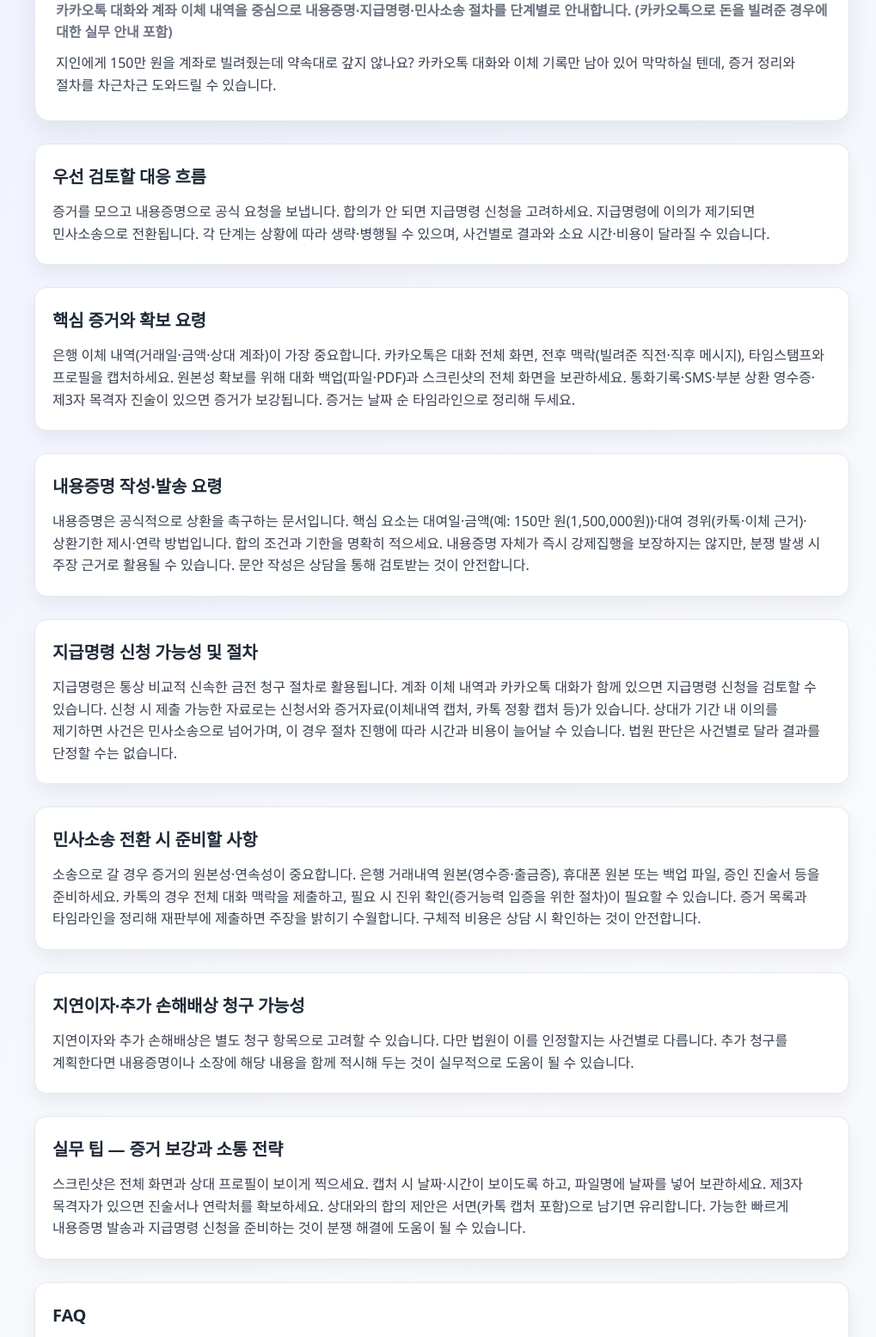
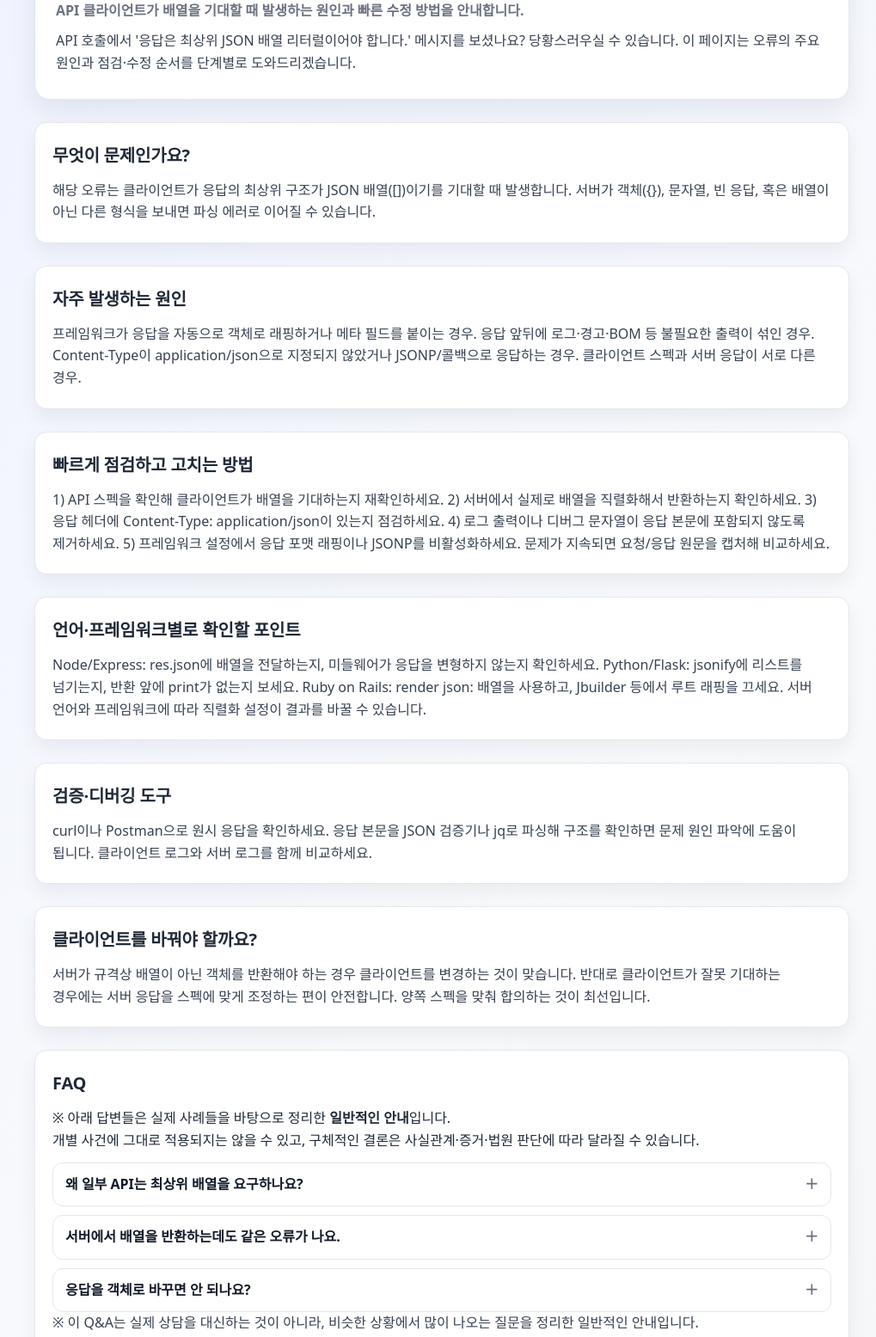
Before and after one commit to kimyoel/money-keeper, a plain HTML site: page public/case.html in a window 1280 px wide. Shown: the part 256-1811 px from the top of the page at 86% size, without its empty margins (126-1145 px from the left). Drawn offline with Linux system fonts and the light colour scheme.

Commit message:
auto: publish case

```diff
--- a/public/case.html
+++ b/public/case.html
@@ -2,8 +2,8 @@
 <html lang="ko">
 <head>
   <meta charset="utf-8" />
-  <title>카톡으로만 빌려준 150만 원(1,500,000원) 돌려받는 방법</title>
-  <meta name="description" content="카카오톡 대화와 계좌 이체 내역을 기준으로 내용증명 발송, 지급명령 신청 가능성, 민사소송 전환 시 필요한 증거와 절차를 단계별로 안내합니다. (카카오톡으로 돈을 빌려준 경우, 카톡 빚 독촉 관련 실무 가이드)" />
+  <title>응답은 최상위 JSON 배열 리터럴이어야 합니다 — 원인과 해결</title>
+  <meta name="description" content="API 호출 시 '응답은 최상위 JSON 배열 리터럴이어야 합니다.' 오류의 원인과 점검·수정 방법을 간단히 정리한 가이드." />
   <link rel="stylesheet" href="./styles.css" />
 </head>
 <body>
@@ -22,50 +22,45 @@
         <span class="breadcrumb-sep">›</span>
         <a href="./index.html">상황별 미수금 가이드</a>
         <span class="breadcrumb-sep">›</span>
-        <span class="breadcrumb-current breadcrumb-ellipsis">카톡으로만 빌려준 150만 원(1,500,000원) 돌려받는 방법</span>
+        <span class="breadcrumb-current breadcrumb-ellipsis">응답은 최상위 JSON 배열 리터럴이어야 합니다 — 원인과 해결</span>
       </div>
     </div>
 
     <section class="hero">
-      <h1>카톡으로만 빌려준 150만 원(1,500,000원), 돌려받는 방법</h1>
-      <p class="subtitle">카카오톡 대화와 계좌 이체 내역을 중심으로 내용증명·지급명령·민사소송 절차를 단계별로 안내합니다. (카카오톡으로 돈을 빌려준 경우에 대한 실무 안내 포함)</p>
-      <p class="intro">지인에게 150만 원을 계좌로 빌려줬는데 약속대로 갚지 않나요? 카카오톡 대화와 이체 기록만 남아 있어 막막하실 텐데, 증거 정리와 절차를 차근차근 도와드릴 수 있습니다.</p>
+      <h1>응답은 최상위 JSON 배열 리터럴이어야 합니다 오류 해결 가이드</h1>
+      <p class="subtitle">API 클라이언트가 배열을 기대할 때 발생하는 원인과 빠른 수정 방법을 안내합니다.</p>
+      <p class="intro">API 호출에서 '응답은 최상위 JSON 배열 리터럴이어야 합니다.' 메시지를 보셨나요? 당황스러우실 수 있습니다. 이 페이지는 오류의 주요 원인과 점검·수정 순서를 단계별로 도와드리겠습니다.</p>
     </section>
 
 
-      <section class="section" id="options_overview">
-        <h2>우선 검토할 대응 흐름</h2>
-        <p>증거를 모으고 내용증명으로 공식 요청을 보냅니다. 합의가 안 되면 지급명령 신청을 고려하세요. 지급명령에 이의가 제기되면 민사소송으로 전환됩니다. 각 단계는 상황에 따라 생략·병행될 수 있으며, 사건별로 결과와 소요 시간·비용이 달라질 수 있습니다.</p>
+      <section class="section" id="overview">
+        <h2>무엇이 문제인가요?</h2>
+        <p>해당 오류는 클라이언트가 응답의 최상위 구조가 JSON 배열([])이기를 기대할 때 발생합니다. 서버가 객체({}), 문자열, 빈 응답, 혹은 배열이 아닌 다른 형식을 보내면 파싱 에러로 이어질 수 있습니다.</p>
       </section>
 
-      <section class="section" id="evidence">
-        <h2>핵심 증거와 확보 요령</h2>
-        <p>은행 이체 내역(거래일·금액·상대 계좌)이 가장 중요합니다. 카카오톡은 대화 전체 화면, 전후 맥락(빌려준 직전·직후 메시지), 타임스탬프와 프로필을 캡처하세요. 원본성 확보를 위해 대화 백업(파일·PDF)과 스크린샷의 전체 화면을 보관하세요. 통화기록·SMS·부분 상환 영수증·제3자 목격자 진술이 있으면 증거가 보강됩니다. 증거는 날짜 순 타임라인으로 정리해 두세요.</p>
+      <section class="section" id="common-causes">
+        <h2>자주 발생하는 원인</h2>
+        <p>프레임워크가 응답을 자동으로 객체로 래핑하거나 메타 필드를 붙이는 경우. 응답 앞뒤에 로그·경고·BOM 등 불필요한 출력이 섞인 경우. Content-Type이 application/json으로 지정되지 않았거나 JSONP/콜백으로 응답하는 경우. 클라이언트 스펙과 서버 응답이 서로 다른 경우.</p>
       </section>
 
-      <section class="section" id="how_to_send">
-        <h2>내용증명 작성·발송 요령</h2>
-        <p>내용증명은 공식적으로 상환을 촉구하는 문서입니다. 핵심 요소는 대여일·금액(예: 150만 원(1,500,000원))·대여 경위(카톡·이체 근거)·상환기한 제시·연락 방법입니다. 합의 조건과 기한을 명확히 적으세요. 내용증명 자체가 즉시 강제집행을 보장하지는 않지만, 분쟁 발생 시 주장 근거로 활용될 수 있습니다. 문안 작성은 상담을 통해 검토받는 것이 안전합니다.</p>
+      <section class="section" id="quick-fixes">
+        <h2>빠르게 점검하고 고치는 방법</h2>
+        <p>1) API 스펙을 확인해 클라이언트가 배열을 기대하는지 재확인하세요. 2) 서버에서 실제로 배열을 직렬화해서 반환하는지 확인하세요. 3) 응답 헤더에 Content-Type: application/json이 있는지 점검하세요. 4) 로그 출력이나 디버그 문자열이 응답 본문에 포함되지 않도록 제거하세요. 5) 프레임워크 설정에서 응답 포맷 래핑이나 JSONP를 비활성화하세요. 문제가 지속되면 요청/응답 원문을 캡처해 비교하세요.</p>
       </section>
 
-      <section class="section" id="claim_paying_order">
-        <h2>지급명령 신청 가능성 및 절차</h2>
-        <p>지급명령은 통상 비교적 신속한 금전 청구 절차로 활용됩니다. 계좌 이체 내역과 카카오톡 대화가 함께 있으면 지급명령 신청을 검토할 수 있습니다. 신청 시 제출 가능한 자료로는 신청서와 증거자료(이체내역 캡처, 카톡 정황 캡처 등)가 있습니다. 상대가 기간 내 이의를 제기하면 사건은 민사소송으로 넘어가며, 이 경우 절차 진행에 따라 시간과 비용이 늘어날 수 있습니다. 법원 판단은 사건별로 달라 결과를 단정할 수는 없습니다.</p>
+      <section class="section" id="language-specific-tips">
+        <h2>언어·프레임워크별로 확인할 포인트</h2>
+        <p>Node/Express: res.json에 배열을 전달하는지, 미들웨어가 응답을 변형하지 않는지 확인하세요. Python/Flask: jsonify에 리스트를 넘기는지, 반환 앞에 print가 없는지 보세요. Ruby on Rails: render json: 배열을 사용하고, Jbuilder 등에서 루트 래핑을 끄세요. 서버 언어와 프레임워크에 따라 직렬화 설정이 결과를 바꿀 수 있습니다.</p>
       </section>
 
-      <section class="section" id="lawsuit_steps">
-        <h2>민사소송 전환 시 준비할 사항</h2>
-        <p>소송으로 갈 경우 증거의 원본성·연속성이 중요합니다. 은행 거래내역 원본(영수증·출금증), 휴대폰 원본 또는 백업 파일, 증인 진술서 등을 준비하세요. 카톡의 경우 전체 대화 맥락을 제출하고, 필요 시 진위 확인(증거능력 입증을 위한 절차)이 필요할 수 있습니다. 증거 목록과 타임라인을 정리해 재판부에 제출하면 주장을 밝히기 수월합니다. 구체적 비용은 상담 시 확인하는 것이 안전합니다.</p>
+      <section class="section" id="testing-tools">
+        <h2>검증·디버깅 도구</h2>
+        <p>curl이나 Postman으로 원시 응답을 확인하세요. 응답 본문을 JSON 검증기나 jq로 파싱해 구조를 확인하면 문제 원인 파악에 도움이 됩니다. 클라이언트 로그와 서버 로그를 함께 비교하세요.</p>
       </section>
 
-      <section class="section" id="interest_and_additional_claims">
-        <h2>지연이자·추가 손해배상 청구 가능성</h2>
-        <p>지연이자와 추가 손해배상은 별도 청구 항목으로 고려할 수 있습니다. 다만 법원이 이를 인정할지는 사건별로 다릅니다. 추가 청구를 계획한다면 내용증명이나 소장에 해당 내용을 함께 적시해 두는 것이 실무적으로 도움이 될 수 있습니다.</p>
-      </section>
-
-      <section class="section" id="practical_tips">
-        <h2>실무 팁 — 증거 보강과 소통 전략</h2>
-        <p>스크린샷은 전체 화면과 상대 프로필이 보이게 찍으세요. 캡처 시 날짜·시간이 보이도록 하고, 파일명에 날짜를 넣어 보관하세요. 제3자 목격자가 있으면 진술서나 연락처를 확보하세요. 상대와의 합의 제안은 서면(카톡 캡처 포함)으로 남기면 유리합니다. 가능한 빠르게 내용증명 발송과 지급명령 신청을 준비하는 것이 분쟁 해결에 도움이 될 수 있습니다.</p>
+      <section class="section" id="when-to-change-client">
+        <h2>클라이언트를 바꿔야 할까요?</h2>
+        <p>서버가 규격상 배열이 아닌 객체를 반환해야 하는 경우 클라이언트를 변경하는 것이 맞습니다. 반대로 클라이언트가 잘못 기대하는 경우에는 서버 응답을 스펙에 맞게 조정하는 편이 안전합니다. 양쪽 스펙을 맞춰 합의하는 것이 최선입니다.</p>
       </section>
 
 
@@ -78,23 +73,18 @@
       <div class="faq">
 
         <details>
-          <summary>카톡과 은행 이체 내역만으로 지급명령 신청이 가능한가요?</summary>
-          <div>카카오톡 대화와 은행 이체 내역이 함께 있으면 지급명령 신청을 검토할 수 있습니다. 다만 법원 판단은 사건별로 달라 결과를 보장할 수는 없습니다. 증거를 정리해 신청서와 함께 제출하면 심사에 도움이 될 수 있습니다.</div>
+          <summary>왜 일부 API는 최상위 배열을 요구하나요?</summary>
+          <div>클라이언트 라이브러리나 사양이 항목 목록을 배열로 파싱하도록 설계된 경우입니다. 또한 특정 프로토콜이나 레거시 클라이언트가 배열 구조를 전제로 하는 사례도 있습니다.</div>
         </details>
 
         <details>
-          <summary>현금으로 건네주고 카톡만 남아있다면 돌려받을 수 있을까요?</summary>
-          <div>현금의 경우 계좌 기록이 없어 증거가 약해집니다. 이때는 카톡 원본성, 목격자 진술, 통화기록 등으로 보강해야 합니다. 증거가 부족하면 소송에서 불리할 수 있으니 가능한 증인을 확보하고 진술서를 준비하세요.</div>
+          <summary>서버에서 배열을 반환하는데도 같은 오류가 나요.</summary>
+          <div>본문 앞뒤에 보이지 않는 문자(BOM, 공백)나 로그 출력이 섞여 있으면 파서가 배열을 인식하지 못합니다. Content-Type 헤더나 프록시·게이트웨이에서 응답을 변형하는지도 확인하세요.</div>
         </details>
 
         <details>
-          <summary>내용증명만 보내면 꼭 갚나요?</summary>
-          <div>내용증명은 공식 요청이지만 상대가 이를 근거로 자발적으로 갚을지는 케이스별입니다. 미응답 시 지급명령이나 소송으로 이어갈 수 있다는 점을 분명히 해 두는 것이 실무적입니다.</div>
-        </details>
-
-        <details>
-          <summary>증거 제출 방식은 어떻게 하나요?</summary>
-          <div>법원 제출용으로는 캡처·백업 파일·증인 진술서 등을 정리해 증거목록을 만듭니다. 원본성이 쟁점이 될 수 있어 원본 제출이나 진술로 보강하는 경우가 있습니다. 구체적 제출 방법은 담당 법원·사건에 따라 달라 상담이 필요합니다.</div>
+          <summary>응답을 객체로 바꾸면 안 되나요?</summary>
+          <div>가능하긴 하지만 클라이언트와의 계약(스펙)에 따라 달라집니다. 클라이언트가 배열을 기대하면 서버를 맞추는 것이 안전합니다. 반대로 스펙을 변경한다면 클라이언트도 같이 업데이트해야 합니다.</div>
         </details>
 
       </div>
@@ -131,8 +121,8 @@
 
     <section class="section" id="disclaimer" aria-label="면책 및 법령 안내">
       <h2>면책 및 법령 안내</h2>
-      <p class="text-sm text-gray-700">이 안내는 일반적인 정보 제공을 목적으로 하며, 개별 사건에 대한 법률 자문이나 결과 보장을 위한 것이 아닙니다. 구체적 절차·해석·비용 등은 변호사와 상담하시기 바랍니다.</p>
-      <p class="text-xs text-gray-600 mt-2">제공하신 사례와 증거 관련 정보는 관련 법령과 내부 정책에 따라 필요한 범위에서만 적절한 보호조치를 취해 처리합니다. 민감한 개인정보는 상담 시 최소한으로 제공하시길 권합니다.</p>
+      <p class="text-sm text-gray-700">이 안내는 일반적인 기술 설명이며, 특정 시스템 설정이나 결과를 보장하는 문서가 아닙니다.</p>
+      <p class="text-xs text-gray-600 mt-2">문제 해결을 위해 수집·공유하는 로그나 샘플 데이터는 필요한 범위에서만 최소한으로 처리하시기 바랍니다.</p>
     </section>
 
     <p class="footer">본 페이지의 안내는 일반적인 절차를 정리한 것으로, 개별 사건에 대한 법률 자문이 아닙니다.</p>
--- a/public/pages.json
+++ b/public/pages.json
@@ -105,11 +105,11 @@
   },
   {
     "slug": "case",
-    "title": "카톡으로만 빌려준 150만 원(1,500,000원) 돌려받는 방법",
+    "title": "응답은 최상위 JSON 배열 리터럴이어야 합니다 — 원인과 해결",
     "category": "기타",
-    "description": "카카오톡 대화와 계좌 이체 내역을 기준으로 내용증명 발송, 지급명령 신청 가능성, 민사소송 전환 시 필요한 증거와 절차를 단계별로 안내합니다. (카카오톡으로 돈을 빌려준 경우, 카톡 빚 독촉 관련 실무 가이드)",
+    "description": "API 호출 시 '응답은 최상위 JSON 배열 리터럴이어야 합니다.' 오류의 원인과 점검·수정 방법을 간단히 정리한 가이드.",
     "created_at": "2025-12-13T19:08:21.096389+00:00",
-    "updated_at": "2025-12-22T19:15:15.127795+00:00"
+    "updated_at": "2025-12-23T19:07:39.596061+00:00"
   },
   {
     "slug": "freelance-1200000-company",
--- a/public/sitemap.xml
+++ b/public/sitemap.xml
@@ -5,13 +5,13 @@
         http://www.sitemaps.org/schemas/sitemap/0.9/sitemap.xsd">
   <url>
     <loc>https://gentle-yeot-a0c73f.netlify.app/</loc>
-    <lastmod>2025-12-22T19:15:15+00:00</lastmod>
+    <lastmod>2025-12-23T19:07:39+00:00</lastmod>
     <changefreq>weekly</changefreq>
     <priority>1.0</priority>
   </url>
   <url>
     <loc>https://gentle-yeot-a0c73f.netlify.app/index.html</loc>
-    <lastmod>2025-12-22T19:15:15+00:00</lastmod>
+    <lastmod>2025-12-23T19:07:39+00:00</lastmod>
     <changefreq>weekly</changefreq>
     <priority>0.9</priority>
   </url>
@@ -95,7 +95,7 @@
   </url>
   <url>
     <loc>https://gentle-yeot-a0c73f.netlify.app/case.html</loc>
-    <lastmod>2025-12-22T19:15:15+00:00</lastmod>
+    <lastmod>2025-12-23T19:07:39+00:00</lastmod>
     <changefreq>monthly</changefreq>
     <priority>0.64</priority>
   </url>
```
